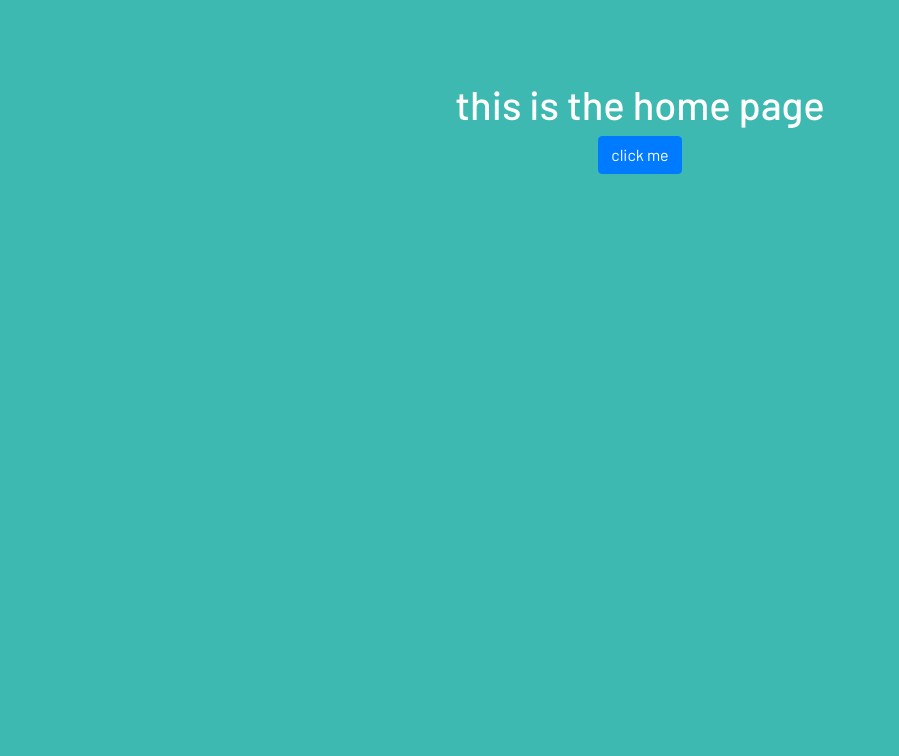
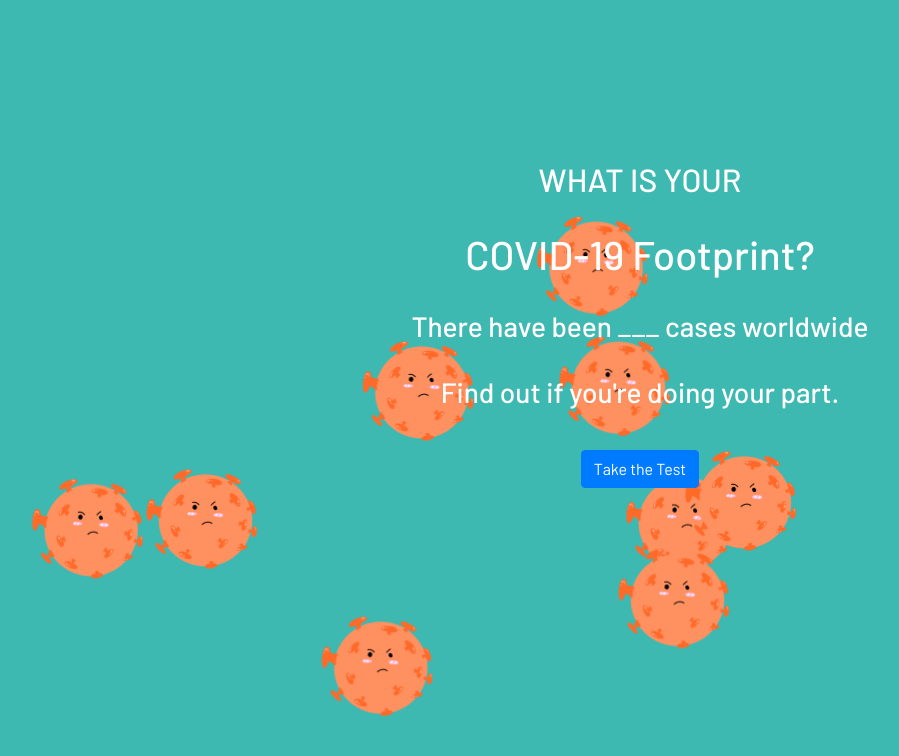
Before and after one commit to trishaprile/covidulator, a React (Create React App) app: page / in a window 1280 px wide. Shown: the top 756 px of the page, without its empty margins (0-899 px from the left). Built offline with nearby package versions, Linux system fonts and the light colour scheme.

Commit message:
update home page

```diff
--- a/package.json
+++ b/package.json
@@ -7,11 +7,14 @@
     "@testing-library/react": "^11.2.5",
     "@testing-library/user-event": "^12.7.1",
     "bootstrap": "^4.6.0",
+    "node-sass": "^5.0.0",
+    "particles-bg": "^2.5.0",
     "react": "^17.0.1",
     "react-bootstrap": "^1.5.0",
     "react-dom": "^17.0.1",
     "react-router-dom": "^5.2.0",
     "react-scripts": "4.0.2",
+    "sass": "^1.32.7",
     "web-vitals": "^1.1.0"
   },
   "scripts": {
--- a/src/pages/Home.css
+++ /dev/null
@@ -1,10 +0,0 @@
-.home {
-  height: 100vh;
-  width: 100vw;
-  background-color: #3DB9B1;
-}
-
-h1 {
-  color: #FFFFFF;
-  padding-top: 5rem;
-}
--- a/src/pages/Home.js
+++ b/src/pages/Home.js
@@ -1,12 +1,31 @@
 import React from 'react';
-import './Home.css';
+import './Home.scss';
+import CovidParticle from '../assets/coronaangry.png';
+
 import { Button } from 'react-bootstrap';
 
 function Home() {
+
 	return (
     <div className="home">
-      <h1>this is the home page</h1>
-      <Button href="/quiz" className="button">click me</Button>
+      <div className="background-container">
+	      <div class="particle"><img src={CovidParticle} alt="Covid Particle" /></div>
+        <div class="particle"><img src={CovidParticle} alt="Covid Particle" /></div>
+        <div class="particle"><img src={CovidParticle} alt="Covid Particle" /></div>
+        <div class="particle"><img src={CovidParticle} alt="Covid Particle" /></div>
+        <div class="particle"><img src={CovidParticle} alt="Covid Particle" /></div>
+        <div class="particle"><img src={CovidParticle} alt="Covid Particle" /></div>
+        <div class="particle"><img src={CovidParticle} alt="Covid Particle" /></div>
+        <div class="particle"><img src={CovidParticle} alt="Covid Particle" /></div>
+        <div class="particle"><img src={CovidParticle} alt="Covid Particle" /></div>
+      </div>
+      <div className="text-container">
+        <h2 className="pretitle">WHAT IS YOUR</h2>
+        <h1 className="title">COVID-19 Footprint?</h1>
+        <h3 className="cases">There have been ___ cases worldwide</h3>
+        <h3 className="subtitle">Find out if you're doing your part.</h3>
+        <Button href="/quiz" className="take-test-btn">Take the Test</Button>
+      </div>
     </div>
   )
 }
--- /dev/null
+++ b/src/pages/Home.scss
@@ -0,0 +1,54 @@
+.home {
+  height: 100vh;
+  width: 100vw;
+  background-color: #3DB9B1;
+  color: #FFFFFF;
+  position: absolute;
+  z-index: -1;
+}
+
+.pretitle {
+  margin-top: 10rem;
+
+}
+
+.title {
+  margin-top: 2rem;
+
+}
+
+.cases {
+  margin-top: 2rem;
+
+}
+
+.subtitle {
+  margin-top: 2rem;
+
+}
+
+.take-test-btn {
+    margin-top: 2rem;
+
+}
+
+// Background Animation
+
+.particle {
+	position: absolute;
+  z-index: -1;
+}
+
+@for $i from 1 through 30 {
+	@keyframes particle-animation-#{$i} {
+		100% {
+			transform: translate3d((random(90) * 1vw), (random(90) * 1vh), (random(100) * 1px));
+		}
+	}
+
+	.particle:nth-child(#{$i}){
+		animation: particle-animation-#{$i} 20s infinite;
+		animation-delay: -$i * .2s;
+		transform: translate3d((random(90) * 1vw), (random(90) * 1vh), (random(100) * 1px));
+	}
+}
```
Also changed, not shown: src/data.js (added, +18 -0 lines), src/assets/coronaangry.png (added), src/components/ProgressBar.js (added), src/components/Slider.js (added), 1 other file (tests, documents, lock files or other folders).
